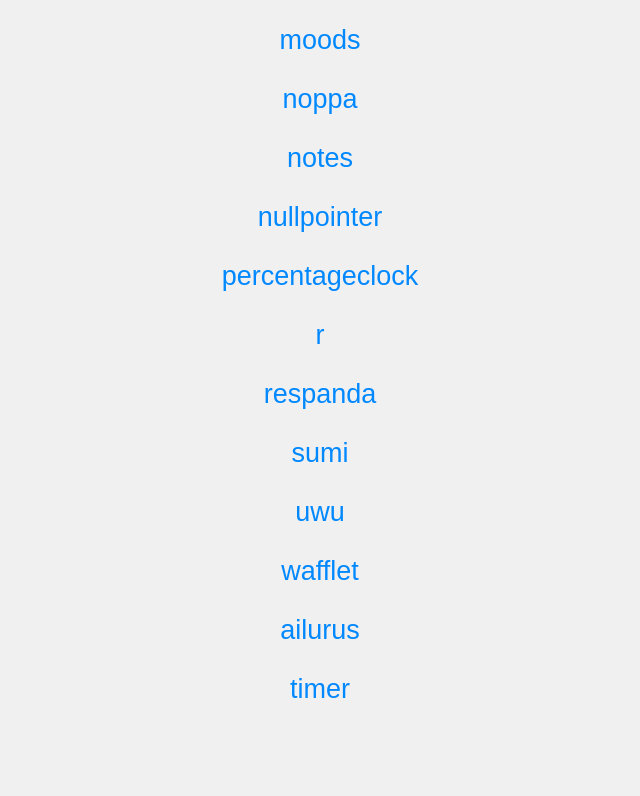
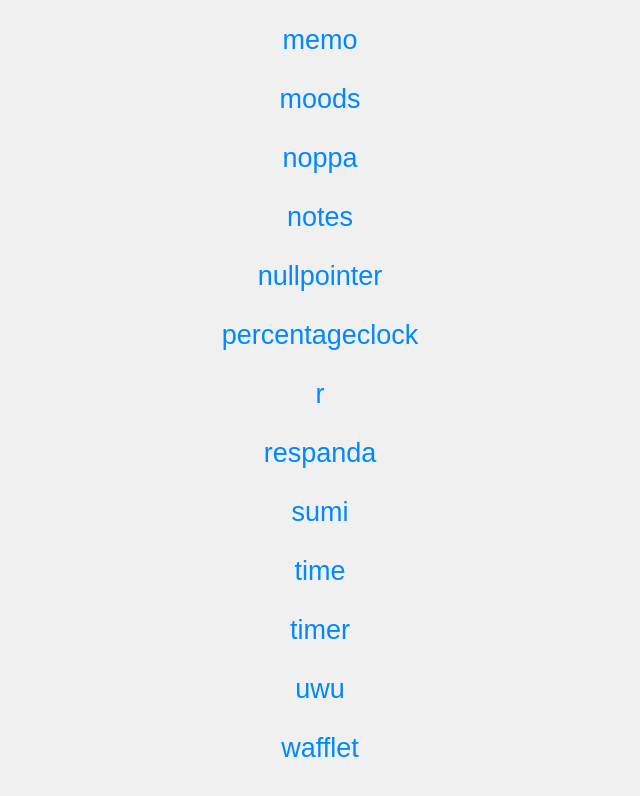
Before and after one commit to TheJeme/links-web, a plain HTML site: page index.html in a window 1280 px wide. Shown: the part 896-1692 px from the top of the page, without its empty margins (320-960 px from the left). Before the commit the page ends 1665 px from the top, so only its background shows below. Drawn offline with Linux system fonts and the light colour scheme.

Commit message:
added time

```diff
--- a/index.html
+++ b/index.html
@@ -48,6 +48,9 @@
       </li>
       <li>
         <a href="https://age.jeme.app">age</a>
+      </li>
+      <li>
+        <a href="https://ailurus.jeme.app">ailurus</a>
       </li>
       <li>
         <a href="https://calendar.jeme.app">calendar</a>
@@ -107,17 +110,17 @@
         <a href="https://sumi.jeme.app">sumi</a>
       </li>
       <li>
+        <a href="https://time.jeme.app">time</a>
+      </li>
+      <li>
+        <a href="https://timer.jeme.app">timer</a>
+      </li>
+      <li>
         <a href="https://uwu.jeme.app">uwu</a>
       </li>
       <li>
         <a href="https://wafflet.jeme.app">wafflet</a>
       </li>
-      <li>
-        <a href="https://ailurus.jeme.app">ailurus</a>
-      </li>
-      <li>
-        <a href="https://timer.jeme.app">timer</a>
-      </li>
     </ul>
   </body>
 </html>
```
